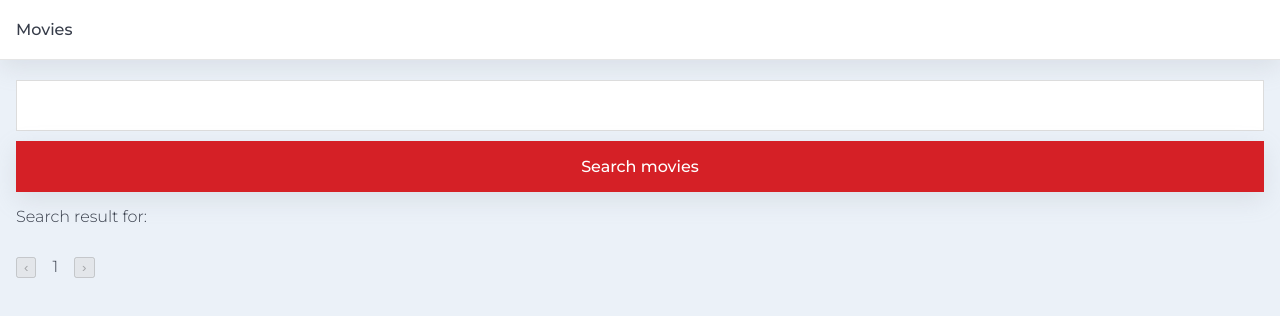
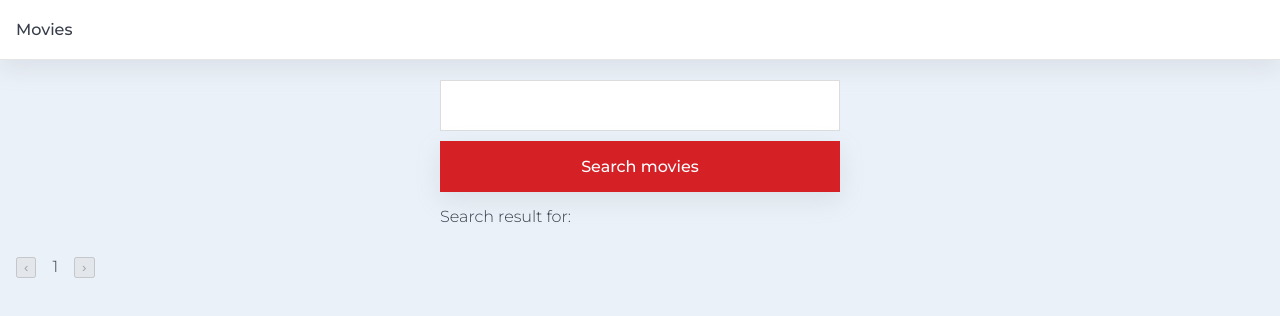
Before and after one commit to Clinsmann/movie-catalogue, a React (Create React App) app: page / in a window 1280 px wide. Shown: the top 316 px of the page. Built offline with nearby package versions, Linux system fonts and the light colour scheme.

Commit message:
update page alignment.

```diff
--- a/src/index.scss
+++ b/src/index.scss
@@ -77,8 +77,9 @@ body {
 }
 
 .app-container {
+  margin: 0 auto;
+  padding: 0 16px;
   max-width: 400px;
-  margin: 0 16px 16px;
   position: relative;
   display: flex;
   flex-direction: column;
--- a/src/pages/movies/styles.scss
+++ b/src/pages/movies/styles.scss
@@ -1,5 +1,7 @@
 .movies-container {
-  margin: 0 16px;
+  margin: 0 auto;
+  padding: 0 16px;
+  max-width: 400px;
 
   .search-input {
     width: -webkit-fill-available;
```
